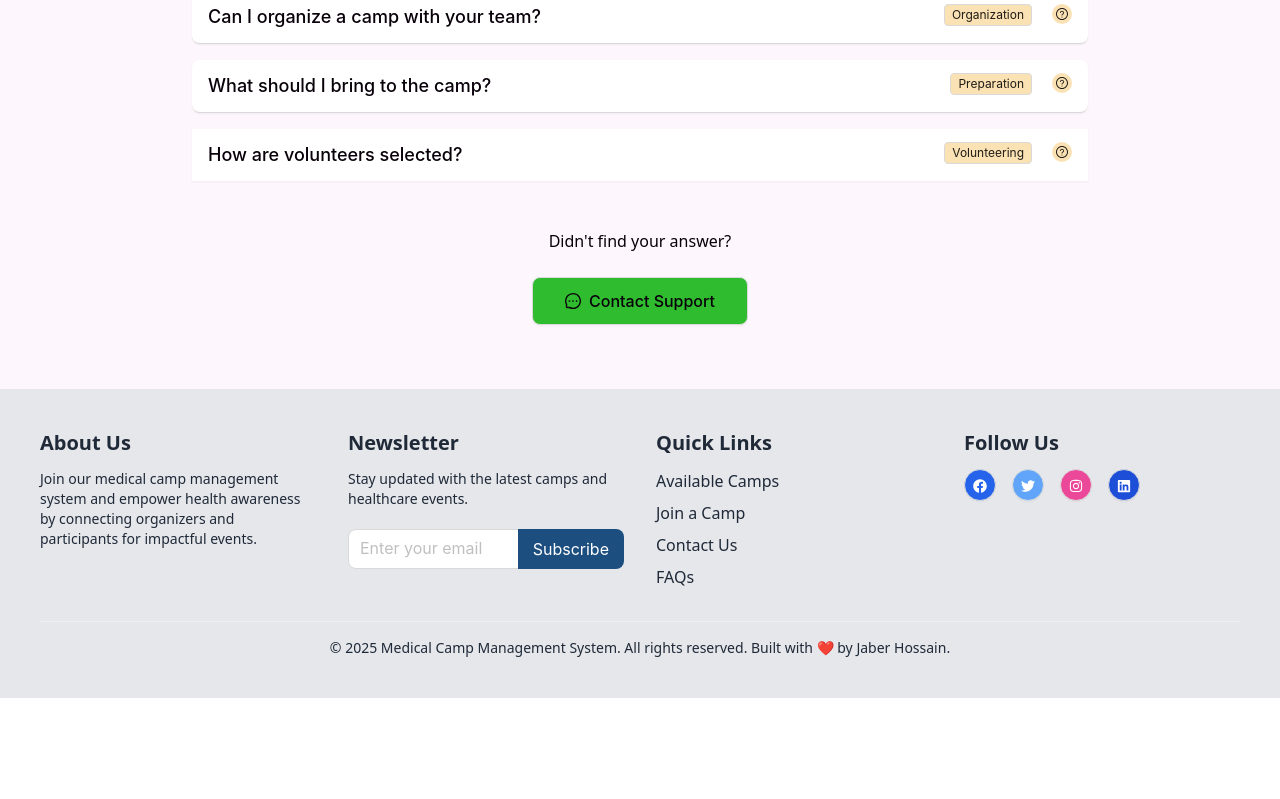
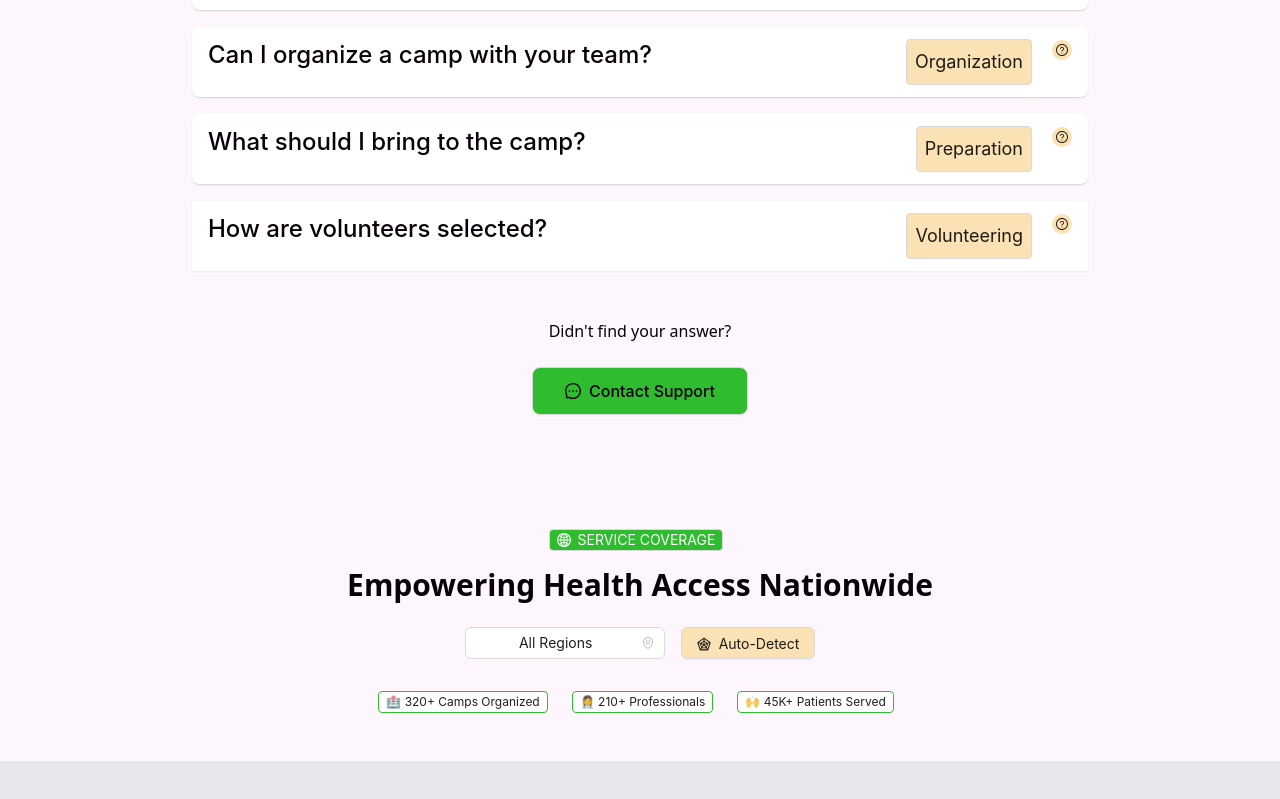
Before and after one commit to Developer-Jaber/CareConnect-client-side, a React (Vite) app: page / in a window 1280 px wide. Shown: the part 2761-3560 px from the top of the page. Before the commit the page ends 3459 px from the top, so only its background shows below. Built offline with nearby package versions, Linux system fonts and the light colour scheme; no server answers.

Commit message:
Add About page.

```diff
--- a/src/Components/FAQSection/FAQSection.jsx
+++ b/src/Components/FAQSection/FAQSection.jsx
@@ -59,11 +59,11 @@ const FAQSection = () => {
             <Panel
               key={index}
               header={
-                <div className="font-medium text-[var(--text)] text-lg">
+                <div className="font-medium text-[var(--text)] text-2xl">
                   {faq.question}
                 </div>
               }
-              extra={<Tag className="bg-[var(--secondary)]">{faq.category}</Tag>}
+              extra={<Tag className="bg-[var(--secondary)] p-2 text-lg">{faq.category}</Tag>}
               className="bg-white shadow-sm hover:shadow-md mb-4 border-0 rounded-lg transition-all"
             >
               <Divider className="bg-[var(--secondary)] my-3" />
--- /dev/null
+++ b/src/Components/LocationTagline/LocationTagline.jsx
@@ -0,0 +1,110 @@
+import { useState, useEffect } from 'react';
+import { Tag, Select, Button, Tooltip } from 'antd';
+import { EnvironmentOutlined, GlobalOutlined, RadarChartOutlined } from '@ant-design/icons';
+
+const LocationTagline = () => {
+  const [userLocation, setUserLocation] = useState(null);
+  const [selectedRegion, setSelectedRegion] = useState('all');
+  const [isLoading, setIsLoading] = useState(false);
+
+  // Sample regions data (replace with your actual service areas)
+  const regions = [
+    { value: 'all', label: 'All Regions' },
+    { value: 'urban', label: 'Urban Areas' },
+    { value: 'rural', label: 'Rural Areas' },
+    { value: 'dhaka', label: 'Dhaka Division' },
+    { value: 'chittagong', label: 'Chittagong Division' },
+    // Add more specific cities/districts
+  ];
+
+  // Detect user's approximate location
+  const detectLocation = () => {
+    setIsLoading(true);
+    if (navigator.geolocation) {
+      navigator.geolocation.getCurrentPosition(
+        (position) => {
+          // In a real app, you'd reverse geocode these coordinates
+          setUserLocation({
+            lat: position.coords.latitude,
+            lng: position.coords.longitude,
+            type: 'coordinates'
+          });
+          setIsLoading(false);
+        },
+        (error) => {
+          console.error("Location detection failed:", error);
+          setIsLoading(false);
+        }
+      );
+    } else {
+      setIsLoading(false);
+    }
+  };
+
+  // Get location-based tagline
+  const getTagline = () => {
+    switch(selectedRegion) {
+      case 'urban':
+        return "Transforming Urban Healthcare Access";
+      case 'rural':
+        return "Bridging Rural Health Disparities";
+      case 'dhaka':
+        return "Serving Dhaka's Communities";
+      case 'chittagong':
+        return "Strengthening Chittagong's Health Infrastructure";
+      default:
+        return "Empowering Health Access Nationwide";
+    }
+  };
+
+  return (
+    <div className="bg-[var(--background)] px-6 md:px-12 py-12 text-center">
+      <div className="mx-auto max-w-4xl">
+        <Tag icon={<GlobalOutlined />} className="bg-[var(--primary)] mb-4 text-white text-sm">
+          SERVICE COVERAGE
+        </Tag>
+
+        <h2 className="mb-6 font-bold text-[var(--text)] text-2xl md:text-3xl">
+          {getTagline()}
+        </h2>
+
+        <div className="flex md:flex-row flex-col justify-center items-center gap-4 mb-8">
+          <Select
+            value={selectedRegion}
+            onChange={setSelectedRegion}
+            options={regions}
+            className="min-w-[200px]"
+            suffixIcon={<EnvironmentOutlined />}
+          />
+
+          <Tooltip title="Detect my location">
+            <Button
+              icon={<RadarChartOutlined />}
+              loading={isLoading}
+              onClick={detectLocation}
+              className="bg-[var(--secondary)]"
+            >
+              Auto-Detect
+            </Button>
+          </Tooltip>
+        </div>
+
+        {/* Dynamic stats based on region */}
+        <div className="flex flex-wrap justify-center gap-4 mt-6">
+          <Tag className="bg-white border-[var(--primary)]">
+            🏥 {selectedRegion === 'rural' ? '128+' : '320+'} Camps Organized
+          </Tag>
+          <Tag className="bg-white border-[var(--primary)]">
+            👩‍⚕️ {selectedRegion === 'rural' ? '85+' : '210+'} Professionals
+          </Tag>
+          <Tag className="bg-white border-[var(--primary)]">
+            🙌 {selectedRegion === 'rural' ? '12K+' : '45K+'} Patients Served
+          </Tag>
+        </div>
+      </div>
+    </div>
+  );
+};
+
+
+export  default LocationTagline;
--- /dev/null
+++ b/src/Pages/AboutUsPage/AboutUsPage.jsx
@@ -0,0 +1,129 @@
+import { Tag, Card, Row, Col, Divider, Button } from 'antd';
+import { UserOutlined, TeamOutlined, HeartOutlined, AimOutlined, MedicineBoxOutlined } from '@ant-design/icons';
+
+
+const AboutUsPage = () => {
+  return (
+    <div className="bg-[var(--background)] px-6 md:px-16 lg:px-24 py-12">
+      {/* Hero Section */}
+      <div className="mb-16 text-center">
+        <Tag className="bg-[var(--primary)] mb-6 px-6 py-2 text-white text-lg">
+          OUR STORY
+        </Tag>
+        <h1 className="mb-6 font-bold text-[var(--text)] text-4xl md:text-5xl">
+          Bridging Healthcare Gaps, One Camp at a Time
+        </h1>
+        <p className="opacity-90 mx-auto max-w-3xl text-[var(--text)] text-xl">
+          We're a passionate team of healthcare professionals and technologists committed to making quality medical care accessible to all communities.
+        </p>
+      </div>
+
+      {/* Mission Cards */}
+      <Row gutter={[24, 24]} className="mb-20">
+        <Col xs={24} sm={12} md={6}>
+          <Card className="shadow-sm border-0 h-full text-center">
+            <MedicineBoxOutlined className="mb-4 text-[var(--primary)] text-4xl" />
+            <h3 className="mb-2 font-bold text-xl">150+ Camps</h3>
+            <p>Organized across urban and rural areas</p>
+          </Card>
+        </Col>
+        <Col xs={24} sm={12} md={6}>
+          <Card className="shadow-sm border-0 h-full text-center">
+            <TeamOutlined className="mb-4 text-[var(--primary)] text-4xl" />
+            <h3 className="mb-2 font-bold text-xl">300+ Professionals</h3>
+            <p>Doctors, nurses, and volunteers</p>
+          </Card>
+        </Col>
+        <Col xs={24} sm={12} md={6}>
+          <Card className="shadow-sm border-0 h-full text-center">
+            <HeartOutlined className="mb-4 text-[var(--primary)] text-4xl" />
+            <h3 className="mb-2 font-bold text-xl">50,000+ Lives</h3>
+            <p>Impacted through our initiatives</p>
+          </Card>
+        </Col>
+        <Col xs={24} sm={12} md={6}>
+          <Card className="shadow-sm border-0 h-full text-center">
+            <AimOutlined className="mb-4 text-[var(--primary)] text-4xl" />
+            <h3 className="mb-2 font-bold text-xl">12 Regions</h3>
+            <p>Served across the country</p>
+          </Card>
+        </Col>
+      </Row>
+
+      {/* Our Story */}
+      <div className="mx-auto mb-20 max-w-4xl">
+        <Divider orientation="left" className="font-bold text-xl">
+          Our Journey
+        </Divider>
+        <p className="mb-6 text-lg">
+          Founded in 2020 during the pandemic, we recognized the critical gap between healthcare providers and underserved communities. What began as a small team organizing local health camps has grown into a national movement leveraging technology to streamline medical outreach.
+        </p>
+        <p className="text-lg">
+          Our platform now connects <span className="font-medium text-[var(--primary)]">medical professionals</span>, <span className="font-medium text-[var(--primary)]">local authorities</span>, and <span className="font-medium text-[var(--primary)]">volunteers</span> to deliver efficient, scalable health interventions where they're needed most.
+        </p>
+      </div>
+
+      {/* Team Section */}
+      <div className="mb-16 text-center">
+        <Tag className="bg-[var(--secondary)] mb-6 px-6 py-2 text-[var(--text)] text-lg">
+          OUR LEADERSHIP
+        </Tag>
+        <h2 className="mb-12 font-bold text-[var(--text)] text-3xl">
+          Driven by Compassion, Led by Experts
+        </h2>
+        <Row gutter={[24, 24]} justify="center">
+          {[
+            { name: "Dr. Ayesha Khan", role: "Medical Director", specialty: "Public Health" },
+            { name: "Rahim Ahmed", role: "Tech Lead", specialty: "Health Informatics" },
+            { name: "Fatima Begum", role: "Field Coordinator", specialty: "Community Medicine" }
+          ].map((member, index) => (
+            <Col key={index} xs={24} sm={12} md={8} lg={6}>
+              <Card
+                hoverable
+                cover={
+                  <div className="flex justify-center items-center bg-gray-100 h-48">
+                    <UserOutlined className="text-gray-400 text-5xl" />
+                  </div>
+                }
+                className="shadow-sm border-0"
+              >
+                <Card.Meta
+                  title={<h3 className="font-bold">{member.name}</h3>}
+                  description={
+                    <>
+                      <p className="text-[var(--primary)]">{member.role}</p>
+                      <p className="text-sm">{member.specialty}</p>
+                    </>
+                  }
+                />
+              </Card>
+            </Col>
+          ))}
+        </Row>
+      </div>
+
+      {/* CTA */}
+      <div className="bg-[var(--primary)/10] p-12 rounded-xl text-center">
+        <h2 className="mb-6 font-bold text-[var(--text)] text-2xl md:text-3xl">
+          Ready to Make an Impact?
+        </h2>
+        <div className="flex flex-wrap justify-center gap-4">
+          <Button
+            size="large"
+            className="bg-[var(--primary)] hover:bg-[var(--accent)] px-8 h-12 text-white"
+          >
+            Join as Volunteer
+          </Button>
+          <Button
+            size="large"
+            className="bg-white px-8 border-[var(--primary)] h-12 text-[var(--primary)] hover:text-[var(--accent)]"
+          >
+            Organize a Camp
+          </Button>
+        </div>
+      </div>
+    </div>
+  );
+};
+
+export default AboutUsPage;
--- a/src/Pages/Home/Home.jsx
+++ b/src/Pages/Home/Home.jsx
@@ -2,6 +2,7 @@ import Banner from "../../Components/Banner/Banner";
 import CampSuccessStories from "../../Components/CampSuccessStories.jsx/CampSuccessStories";
 import FAQSection from "../../Components/FAQSection/FAQSection";
 import FeedbackAndRatings from "../../Components/FeedbackAndRatings/FeedbackAndRatings";
+import LocationTagline from "../../Components/LocationTagline/LocationTagline";
 import PopularCamps from "../../Components/PopularCamps/PopularCamps";
 import ProfessionalsSection from "../../Components/ProfessionalsSection/ProfessionalsSection";
 
@@ -26,6 +27,9 @@ const Home = () => {
             <section>
                 <FAQSection></FAQSection>
             </section>
+            <section>
+                <LocationTagline></LocationTagline>
+            </section>
         </div>
     );
 };
--- a/src/Router/Router.jsx
+++ b/src/Router/Router.jsx
@@ -17,6 +17,7 @@ import RegisteredCamps from '../Pages/Dashboard/Participent/RegisteredCamps'
 import PaymentHistory from '../Pages/Dashboard/Participent/PaymentHistory'
 import DashbordMain from '../Layout/DashbordMain'
 import SuccessStorySubmission from '../Pages/Dashboard/Participent/SuccessStorySubmission'
+import AboutUsPage from '../Pages/AboutUsPage/AboutUsPage'
 
 const router = createBrowserRouter([
   {
@@ -30,6 +31,10 @@ const router = createBrowserRouter([
       {
         path: '/available-camps-page',
         element: <AvailableCampsPage></AvailableCampsPage>
+      },
+      {
+        path: '/about-us',
+        element: <AboutUsPage></AboutUsPage>
       },
       {
         path: '/join-us',
--- a/src/Shared/Navber.jsx
+++ b/src/Shared/Navber.jsx
@@ -34,7 +34,7 @@ const Navber = () => {
         <Link to='/available-camps-page'>Available Camps</Link>
       </li>
       <li>
-        <Link to='/'>About</Link>
+        <Link to='/about-us'>About</Link>
       </li>
       <li>
         <Link to='/'>Contact</Link>
```
